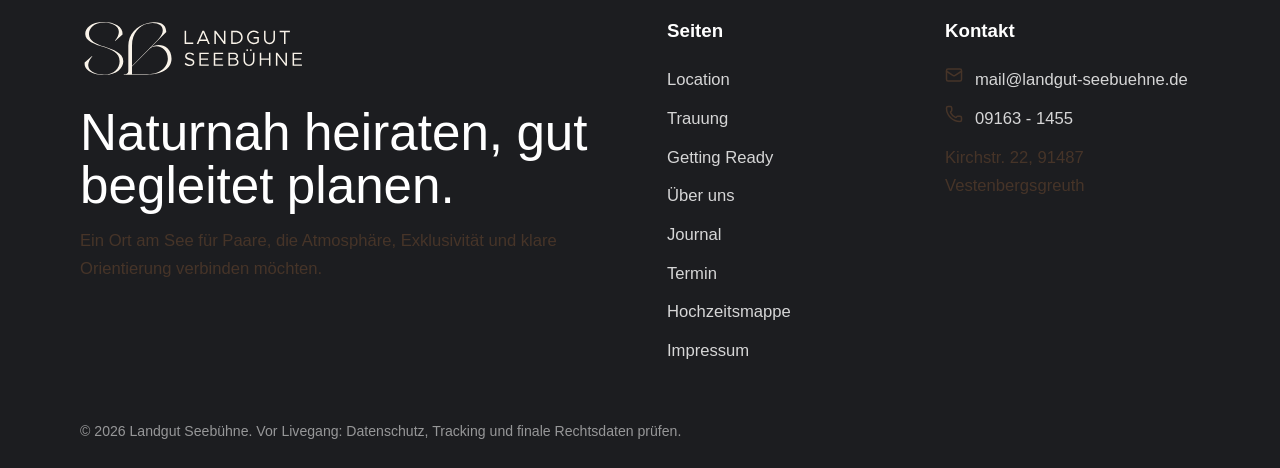
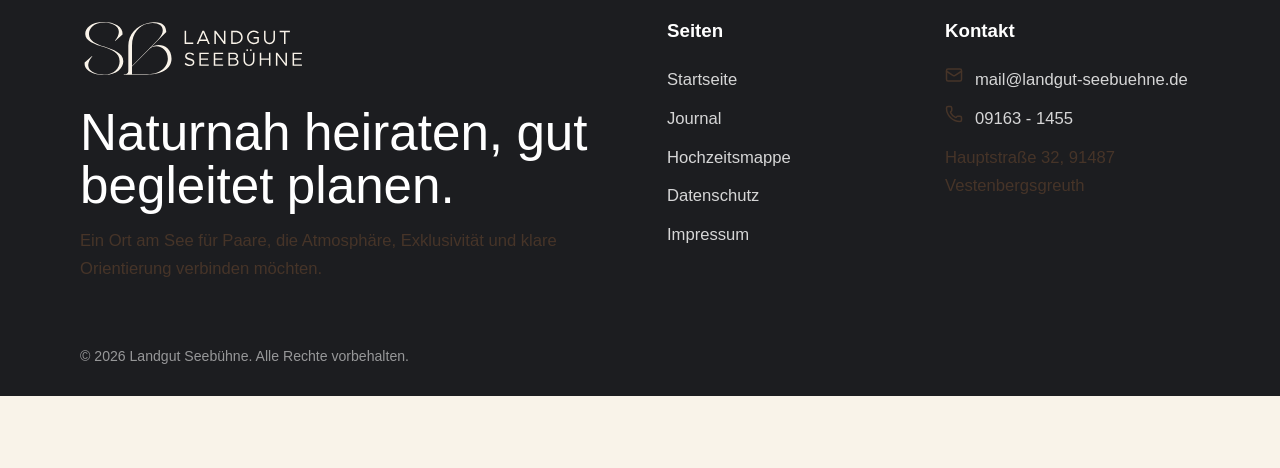
Before and after one commit to jonashildenbrand2710/landgut-seebuehne-vercel, a Next.js app: page /besichtigung in a window 1280 px wide. Shown: the part 1908-2376 px from the top of the page. After the commit the page ends 2304 px from the top, so only its background shows below. Built offline with nearby package versions, Linux system fonts and the light colour scheme; no server answers; a web font is replaced by a local one.

Commit message:
Limit public launch surface

```diff
--- a/app/[slug]/page.tsx
+++ b/app/[slug]/page.tsx
@@ -2,7 +2,7 @@ import type { Metadata } from "next";
 import { notFound } from "next/navigation";
 import { CTASection, FAQ, SectionBand } from "@/components/PageSections";
 import { Hero } from "@/components/Hero";
-import { getPageBySlug, sitePages } from "@/data/site";
+import { getPageBySlug, isPublicSitePageSlug, sitePages } from "@/data/site";
 
 type PageProps = {
   params: Promise<{ slug: string }>;
@@ -28,7 +28,7 @@ export async function generateMetadata({ params }: PageProps): Promise<Metadata>
     openGraph: {
       url: `/${page.slug}`
     },
-    robots: page.noindex
+    robots: page.noindex || !isPublicSitePageSlug(page.slug)
       ? {
           index: false,
           follow: true
@@ -67,7 +67,7 @@ export default async function DynamicPage({ params }: PageProps) {
         <SectionBand section={section} index={index} key={section.title} />
       ))}
       <FAQ items={page.faqs} />
-      {page.slug !== "impressum" ? <CTASection /> : null}
+      {!["datenschutz", "impressum"].includes(page.slug) ? <CTASection /> : null}
     </>
   );
 }
--- a/app/llms.txt/route.ts
+++ b/app/llms.txt/route.ts
@@ -1,8 +1,8 @@
 import { articles } from "@/data/articles";
-import { allPages, siteConfig } from "@/data/site";
+import { allPages, isPublicSitePageSlug, siteConfig } from "@/data/site";
 
 export function GET() {
-  const publicPages = allPages.filter((page) => !page.noindex);
+  const publicPages = allPages.filter((page) => !page.noindex && isPublicSitePageSlug(page.slug));
   const body = [
     "# Landgut Seebühne",
     "",
--- a/app/sitemap.ts
+++ b/app/sitemap.ts
@@ -1,11 +1,11 @@
 import type { MetadataRoute } from "next";
 import { articles } from "@/data/articles";
-import { allPages, siteConfig } from "@/data/site";
+import { allPages, isPublicSitePageSlug, siteConfig } from "@/data/site";
 
 export default function sitemap(): MetadataRoute.Sitemap {
   const now = new Date();
   const pages = allPages
-    .filter((page) => !page.noindex)
+    .filter((page) => !page.noindex && isPublicSitePageSlug(page.slug))
     .map((page) => ({
       url: `${siteConfig.domain}${page.slug ? `/${page.slug}` : "/"}`,
       lastModified: now,
--- a/components/Footer.tsx
+++ b/components/Footer.tsx
@@ -24,7 +24,7 @@ export function Footer() {
               </li>
             ))}
             <li>
-              <Link href="/hochzeitsmappe">Hochzeitsmappe</Link>
+              <Link href="/datenschutz">Datenschutz</Link>
             </li>
             <li>
               <Link href="/impressum">Impressum</Link>
@@ -49,8 +49,7 @@ export function Footer() {
         </div>
       </div>
       <p className="footer-note">
-        © {new Date().getFullYear()} Landgut Seebühne. Vor Livegang: Datenschutz,
-        Tracking und finale Rechtsdaten prüfen.
+        © {new Date().getFullYear()} Landgut Seebühne. Alle Rechte vorbehalten.
       </p>
     </footer>
   );
--- a/data/site.ts
+++ b/data/site.ts
@@ -5,7 +5,7 @@ export const siteConfig = {
   email: "mail@landgut-seebuehne.de",
   phone: "09163 - 1455",
   address: {
-    legal: "Kirchstr. 22, 91487 Vestenbergsgreuth",
+    legal: "Hauptstraße 32, 91487 Vestenbergsgreuth",
     publicRegion: "Vestenbergsgreuth / Mittelfranken / Franken"
   },
   bookingUrl: process.env.NEXT_PUBLIC_BOOKING_URL ?? "https://kennenlernen.landgut-seebuehne.de/termin",
@@ -407,7 +407,49 @@ export const sitePages: SitePage[] = [
       {
         title: "Ferien- und Freizeit am See GbR",
         text:
-          "Oliver und Christine Hildenbrand\nKirchstr. 22\n91487 Vestenbergsgreuth\n\nE-Mail: mail@landgut-seebuehne.de\nWebsite: www.landgut-seebuehne.de\nTel. 09163 - 1455\nFax 09163 - 1476\n\nInhaltlich Verantwortliche: Oliver und Christine Hildenbrand"
+          "Oliver und Christine Hildenbrand\nHauptstraße 32\n91487 Vestenbergsgreuth\n\nE-Mail: mail@landgut-seebuehne.de\nWebsite: www.landgut-seebuehne.de\nTel. 09163 - 1455\nFax 09163 - 1476\n\nInhaltlich Verantwortliche: Oliver und Christine Hildenbrand"
+      }
+    ]
+  },
+  {
+    slug: "datenschutz",
+    title: "Datenschutz",
+    description: "Datenschutzhinweise des Landgut Seebühne.",
+    heroEyebrow: "Datenschutz",
+    heroTitle: "Datenschutz",
+    heroText:
+      "Hinweise dazu, welche Daten beim Besuch dieser Website und bei Anfragen verarbeitet werden.",
+    imageKey: "lake",
+    sections: [
+      {
+        title: "Verantwortliche Stelle",
+        text:
+          "Ferien- und Freizeit am See GbR\nOliver und Christine Hildenbrand\nHauptstraße 32\n91487 Vestenbergsgreuth\n\nE-Mail: mail@landgut-seebuehne.de\nWebsite: www.landgut-seebuehne.de"
+      },
+      {
+        title: "Besuch der Website",
+        text:
+          "Beim Aufruf dieser Website werden technisch notwendige Daten verarbeitet, damit die Seiten ausgeliefert, stabil betrieben und gegen Missbrauch geschützt werden können. Dazu können IP-Adresse, Datum und Uhrzeit des Zugriffs, aufgerufene URL, Browserinformationen und technische Protokolldaten gehören."
+      },
+      {
+        title: "Hosting und technische Bereitstellung",
+        text:
+          "Die Website wird als Next.js/Vercel-Seite betrieben. Beim Hosting können technische Zugriffs- und Serverdaten verarbeitet werden, die für Auslieferung, Sicherheit und Fehleranalyse erforderlich sind."
+      },
+      {
+        title: "Kontakt und Hochzeitsmappe",
+        text:
+          "Wenn ihr uns per E-Mail kontaktiert, einen Termin anfragt oder die Hochzeitsmappe anfordert, verarbeiten wir die von euch angegebenen Kontaktdaten und Nachrichteninhalte, um eure Anfrage zu beantworten und den passenden nächsten Schritt zu organisieren."
+      },
+      {
+        title: "Tracking und externe Dienste",
+        text:
+          "Tracking- und Marketingdienste werden im Neubau nur über bewusst gesetzte Environment-Variablen und nach finaler Cookie-/Consent-Prüfung aktiviert. Echte Tracking-IDs und Tokens werden nicht im Code gespeichert."
+      },
+      {
+        title: "Eure Rechte",
+        text:
+          "Ihr könnt Auskunft, Berichtigung, Löschung, Einschränkung der Verarbeitung und weitere gesetzliche Betroffenenrechte geltend machen. Wendet euch dafür bitte an mail@landgut-seebuehne.de."
       }
     ]
   },
@@ -549,15 +591,18 @@ export const sitePages: SitePage[] = [
 
 export const allPages: SitePage[] = [indexPage, ...sitePages];
 
+export const publicSitePageSlugs = ["", "hochzeitsmappe", "datenschutz", "impressum"] as const;
+
+export function isPublicSitePageSlug(slug: string) {
+  return publicSitePageSlugs.includes(slug as (typeof publicSitePageSlugs)[number]);
+}
+
 export function getPageBySlug(slug: string) {
   return sitePages.find((page) => page.slug === slug);
 }
 
 export const mainNavigation = [
-  { label: "Location", href: "/location" },
-  { label: "Trauung", href: "/trauung" },
-  { label: "Getting Ready", href: "/getting-ready" },
-  { label: "Über uns", href: "/uber-uns" },
+  { label: "Startseite", href: "/" },
   { label: "Journal", href: "/blog" },
-  { label: "Termin", href: "/termin-buchen" }
+  { label: "Hochzeitsmappe", href: "/hochzeitsmappe" }
 ];
```
